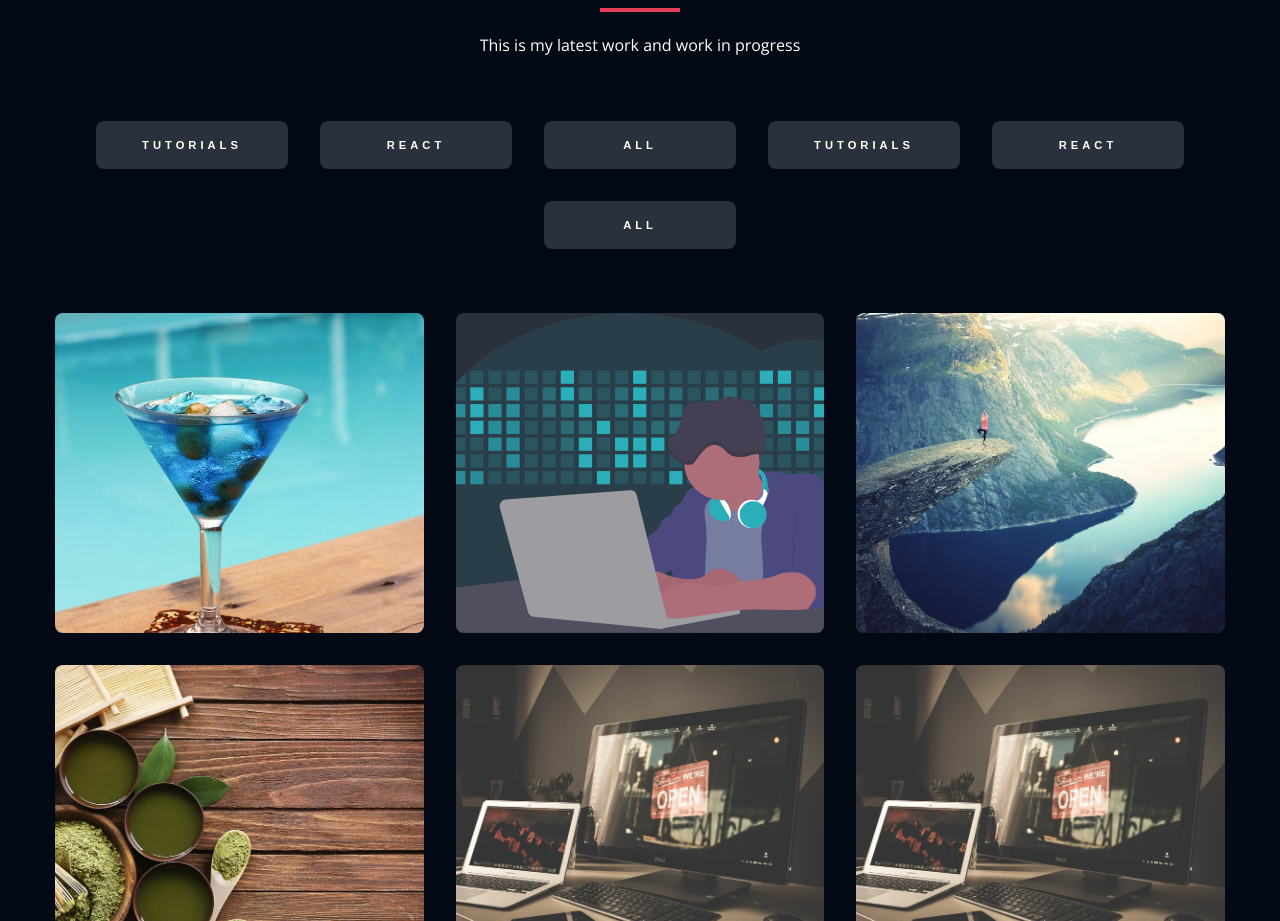
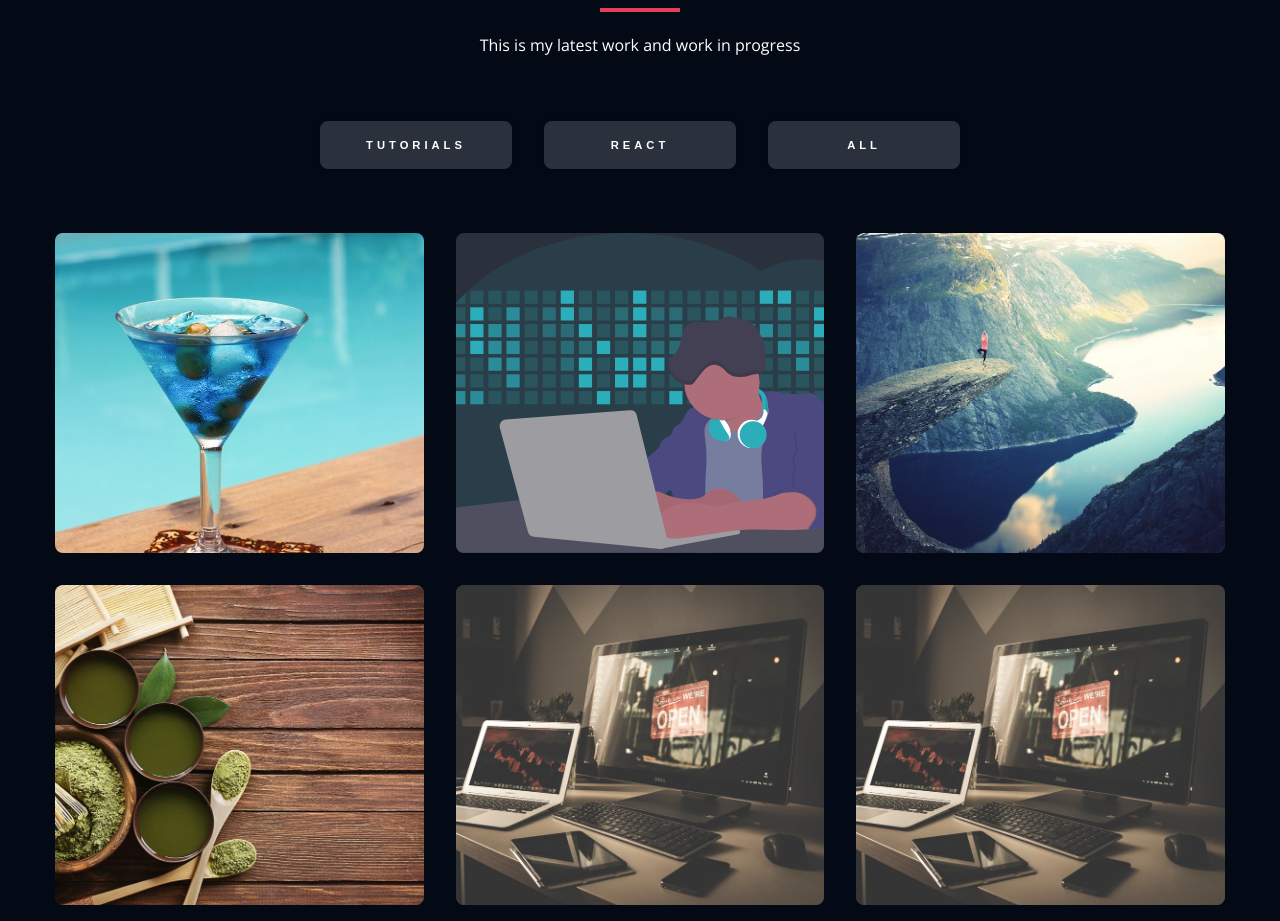
Before and after one commit to Fabian-Petersen/fabian-portfolio-app, a React (Create React App) app: page / in a window 1280 px wide. Shown: the part 1774-2695 px from the top of the page. Built offline with nearby package versions, Linux system fonts and the light colour scheme.

Commit message:
remove-gatsby-&-next-buttons

```diff
--- a/src/components/FilterButtons.js
+++ b/src/components/FilterButtons.js
@@ -1,6 +1,5 @@
 import React from "react";
 import styled from "styled-components";
-import projects from "../projectData";
 
 const FilterButtons = ({ initialState, setFiltered, setActive, active }) => {
   const handleClick =
@@ -46,40 +45,6 @@ const FilterButtons = ({ initialState, setFiltered, setActive, active }) => {
         <button className="btn hero-btn-1" id="project-btn-all" onClick={reset}>
           All
         </button>
-        <a href="#1">
-          <button
-            className={
-              active === "javascript"
-                ? "btn hero-btn-1 project-btn active"
-                : "btn hero-btn-1 project-btn"
-            }
-            onClick={handleClick("javascript")}
-          >
-            tutorials
-          </button>
-        </a>
-        <a href="#1">
-          <button
-            className={
-              active === "react"
-                ? "btn hero-btn-1 project-btn active"
-                : "btn hero-btn-1 project-btn"
-            }
-            id="btn-react"
-            onClick={handleClick("react")}
-          >
-            react
-          </button>
-        </a>
-        <a href="#1">
-          <button
-            className="btn hero-btn-1"
-            id="project-btn-all"
-            onClick={reset}
-          >
-            All
-          </button>
-        </a>
       </div>
     </Wrapper>
   );
```
